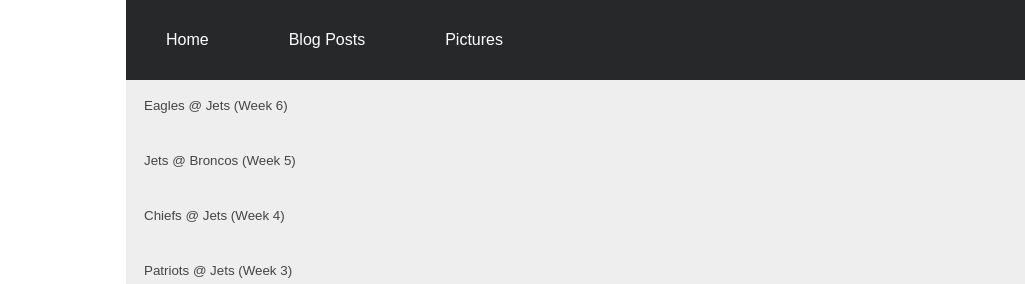
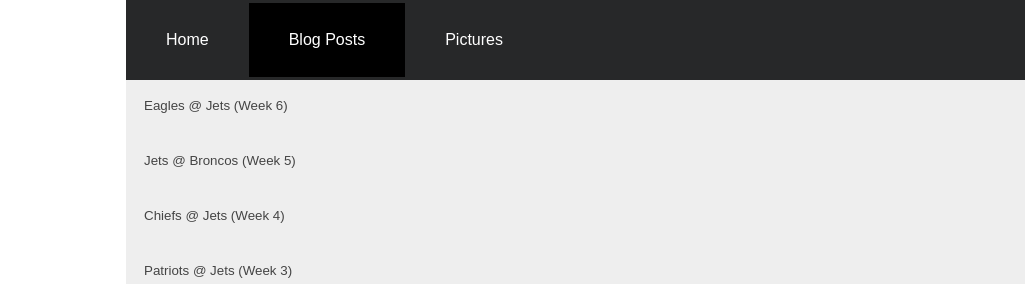
Before and after one commit to kkenohh/geog328_lab02, a plain HTML site: page blogPosts.html in a window 1280 px wide. Shown: the top 284 px of the page, 0-1025 px from the left. Drawn offline with Linux system fonts and the light colour scheme; a web font is replaced by a local one.

Commit message:
almost done

```diff
--- a/css/styles.css
+++ b/css/styles.css
@@ -236,6 +236,10 @@
   width: 100%;
 }
 
+.active-tab {
+  background-color: black;
+}
+
 @media screen and (min-width: 598px) {
   .nav, .accordion, .active, .post, .slideshow-container, .game, .solid {
     width: 598px;
--- a/js/index.js
+++ b/js/index.js
@@ -19,17 +19,14 @@
   }
 }));
 
+let current = window.location.href;
+console.log(current)
 
-let slideIndex = 0;
-showSlides();
+let navs = document.querySelectorAll('.nav-link');
 
-function showSlides() {
-  let slides = document.getElementsByClassName("mySlides");
-  for (let i = 0; i < slides.length; i++) {
-    slides[i].style.display = "none";
+for (let i = 0; i < navs.length; i++) {
+  if (navs[i].href === current) {
+    navs[i].classList.add('active-tab');
+    break;
   }
-  slideIndex++;
-  if (slideIndex > slides.length) {slideIndex = 1}
-  slides[slideIndex-1].style.display = "block";
-  setTimeout(showSlides, 5000);
 }
```
Also changed, not shown: js/pictures.js (added, +13 -0 lines), pictures.html (+4 -3 lines).
